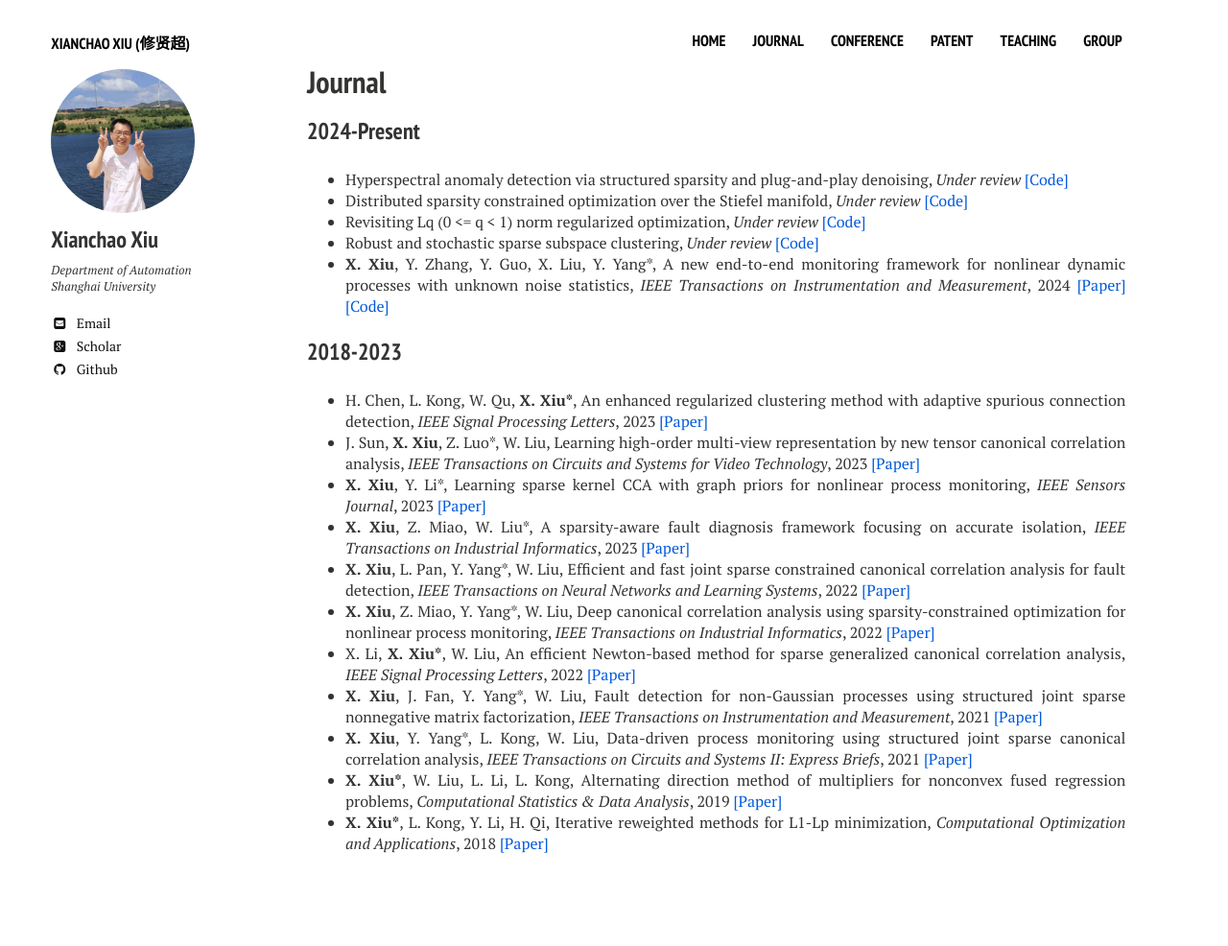
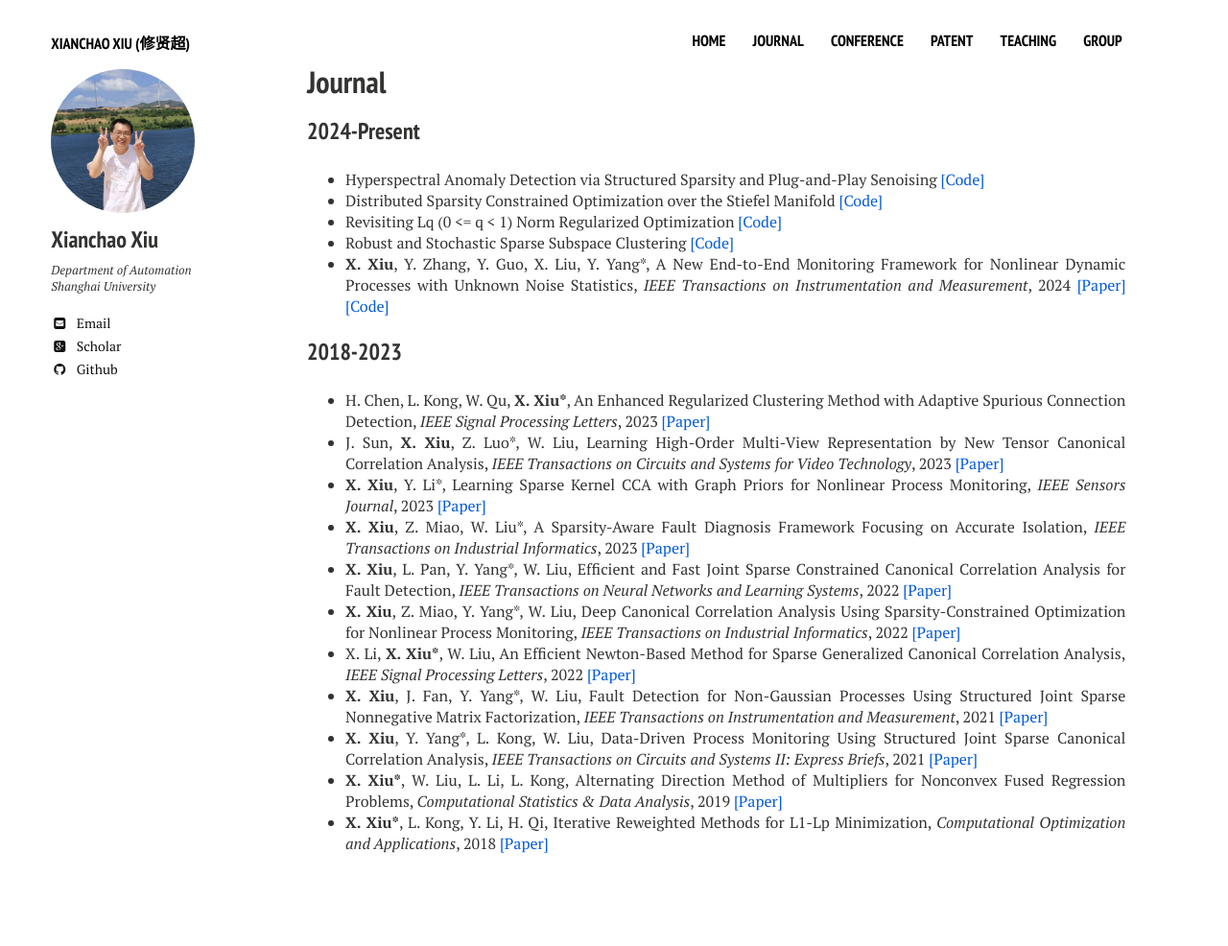
Before and after one commit to xianchaoxiu/xianchaoxiu.github.io, a Jekyll site: the page built from journal/index.md, in a window 1280 px wide. Shown: the whole page at 96% size. Built offline with Jekyll 4.4.1, drawn with Linux system fonts in a browser that asks for light colours; nearby versions of some CDN libraries.

Commit message:
Update index.md

```diff
--- a/journal/index.md
+++ b/journal/index.md
@@ -11,22 +11,22 @@ share: false
 
 
 ### 2024-Present
-* Hyperspectral anomaly detection via structured sparsity and plug-and-play denoising, <i>Under review</i> <a href="https://github.com/jjs-jjs" class="textlink" target="_blank">[Code]</a> <br>
-* Distributed sparsity constrained optimization over the Stiefel manifold, <i>Under review</i> <a href="https://github.com/wtqu" class="textlink" target="_blank">[Code]</a> <br>
-* Revisiting Lq (0 <= q < 1) norm regularized optimization, <i>Under review</i> <a href="https://github.com/ShenglongZhou/PSNP" class="textlink" target="_blank">[Code]</a> <br>
-* Robust and stochastic sparse subspace clustering, <i>Under review</i> <a href="https://github.com/zhudafa/S3CH" class="textlink" target="_blank">[Code]</a> <br>
-* <b>X. Xiu</b>, Y. Zhang, Y. Guo, X. Liu, Y. Yang*, A new end-to-end monitoring framework for nonlinear dynamic processes with unknown noise statistics, <i>IEEE Transactions on Instrumentation and Measurement</i>, 2024 <a href="https://ieeexplore.ieee.org/document/10252040" class="textlink" target="_blank">[Paper]</a> <a href="https://github.com/xianchaoxiu/IEEE_TIM_DRNN" class="textlink" target="_blank">[Code]</a> <br>
+* Hyperspectral Anomaly Detection via Structured Sparsity and Plug-and-Play Senoising <a href="https://github.com/jjs-jjs" class="textlink" target="_blank">[Code]</a> <br>
+* Distributed Sparsity Constrained Optimization over the Stiefel Manifold <a href="https://github.com/wtqu" class="textlink" target="_blank">[Code]</a> <br>
+* Revisiting Lq (0 <= q < 1) Norm Regularized Optimization <a href="https://github.com/ShenglongZhou/PSNP" class="textlink" target="_blank">[Code]</a> <br>
+* Robust and Stochastic Sparse Subspace Clustering <a href="https://github.com/zhudafa/S3CH" class="textlink" target="_blank">[Code]</a> <br>
+* <b>X. Xiu</b>, Y. Zhang, Y. Guo, X. Liu, Y. Yang*, A New End-to-End Monitoring Framework for Nonlinear Dynamic Processes with Unknown Noise Statistics, <i>IEEE Transactions on Instrumentation and Measurement</i>, 2024 <a href="https://ieeexplore.ieee.org/document/10252040" class="textlink" target="_blank">[Paper]</a> <a href="https://github.com/xianchaoxiu/IEEE_TIM_DRNN" class="textlink" target="_blank">[Code]</a> <br>
 
 
 ### 2018-2023
-* H. Chen, L. Kong, W. Qu, <b>X. Xiu*</b>, An enhanced regularized clustering method with adaptive spurious connection detection, <i>IEEE Signal Processing Letters</i>, 2023 <a href="https://ieeexplore.ieee.org/document/10252040" class="textlink" target="_blank">[Paper]</a> <br>
-* J. Sun, <b>X. Xiu</b>, Z. Luo*, W. Liu, Learning high-order multi-view representation by new tensor canonical correlation analysis, <i>IEEE Transactions on Circuits and Systems for Video Technology</i>, 2023 <a href="https://ieeexplore.ieee.org/document/10091146" class="textlink" target="_blank">[Paper]</a> <br>
-* <b>X. Xiu</b>, Y. Li*, Learning sparse kernel CCA with graph priors for nonlinear process monitoring, <i>IEEE Sensors Journal</i>, 2023 <a href="https://ieeexplore.ieee.org/document/10050438" class="textlink" target="_blank">[Paper]</a> <br>
-* <b>X. Xiu</b>, Z. Miao, W. Liu*, A sparsity-aware fault diagnosis framework focusing on accurate isolation, <i>IEEE Transactions on Industrial Informatics</i>, 2023 <a href="https://ieeexplore.ieee.org/document/9788040" class="textlink" target="_blank">[Paper]</a> <br>
-* <b>X. Xiu</b>, L. Pan, Y. Yang*, W. Liu, Efficient and fast joint sparse constrained canonical correlation analysis for fault detection, <i>IEEE Transactions on Neural Networks and Learning Systems</i>, 2022 <a href="https://ieeexplore.ieee.org/document/9887978" class="textlink" target="_blank">[Paper]</a> <br>
-* <b>X. Xiu</b>, Z. Miao, Y. Yang*, W. Liu, Deep canonical correlation analysis using sparsity-constrained optimization for nonlinear process monitoring, <i>IEEE Transactions on Industrial Informatics</i>, 2022 <a href="https://ieeexplore.ieee.org/document/9583864" class="textlink" target="_blank">[Paper]</a> <br>
-* X. Li, <b>X. Xiu*</b>, W. Liu, An efficient Newton-based method for sparse generalized canonical correlation analysis, <i>IEEE Signal Processing Letters</i>, 2022 <a href="https://ieeexplore.ieee.org/document/9619966" class="textlink" target="_blank">[Paper]</a> <br>
-* <b>X. Xiu</b>, J. Fan, Y. Yang*, W. Liu, Fault detection for non-Gaussian processes using structured joint sparse nonnegative matrix factorization, <i>IEEE Transactions on Instrumentation and Measurement</i>, 2021 <a href="https://ieeexplore.ieee.org/document/9381237" class="textlink" target="_blank">[Paper]</a> <br>
-* <b>X. Xiu</b>, Y. Yang*, L. Kong, W. Liu, Data-driven process monitoring using structured joint sparse canonical correlation analysis, <i>IEEE Transactions on Circuits and Systems II: Express Briefs</i>, 2021 <a href="https://ieeexplore.ieee.org/document/9068308" class="textlink" target="_blank">[Paper]</a> <br>
-* <b>X. Xiu*</b>, W. Liu, L. Li, L. Kong, Alternating direction method of multipliers for nonconvex fused regression problems, <i>Computational Statistics & Data Analysis</i>, 2019 <a href="https://www.sciencedirect.com/science/article/abs/pii/S0167947319300039" class="textlink" target="_blank">[Paper]</a> <br>
-* <b>X. Xiu*</b>, L. Kong, Y. Li, H. Qi, Iterative reweighted methods for L1-Lp minimization, <i>Computational Optimization and Applications</i>, 2018 <a href="https://link.springer.com/article/10.1007/s10589-017-9977-7" class="textlink" target="_blank">[Paper]</a> <br>
+* H. Chen, L. Kong, W. Qu, <b>X. Xiu*</b>, An Enhanced Regularized Clustering Method with Adaptive Spurious Connection Detection, <i>IEEE Signal Processing Letters</i>, 2023 <a href="https://ieeexplore.ieee.org/document/10252040" class="textlink" target="_blank">[Paper]</a> <br>
+* J. Sun, <b>X. Xiu</b>, Z. Luo*, W. Liu, Learning High-Order Multi-View Representation by New Tensor Canonical Correlation Analysis, <i>IEEE Transactions on Circuits and Systems for Video Technology</i>, 2023 <a href="https://ieeexplore.ieee.org/document/10091146" class="textlink" target="_blank">[Paper]</a> <br>
+* <b>X. Xiu</b>, Y. Li*, Learning Sparse Kernel CCA with Graph Priors for Nonlinear Process Monitoring, <i>IEEE Sensors Journal</i>, 2023 <a href="https://ieeexplore.ieee.org/document/10050438" class="textlink" target="_blank">[Paper]</a> <br>
+* <b>X. Xiu</b>, Z. Miao, W. Liu*, A Sparsity-Aware Fault Diagnosis Framework Focusing on Accurate Isolation, <i>IEEE Transactions on Industrial Informatics</i>, 2023 <a href="https://ieeexplore.ieee.org/document/9788040" class="textlink" target="_blank">[Paper]</a> <br>
+* <b>X. Xiu</b>, L. Pan, Y. Yang*, W. Liu, Efficient and Fast Joint Sparse Constrained Canonical Correlation Analysis for Fault Detection, <i>IEEE Transactions on Neural Networks and Learning Systems</i>, 2022 <a href="https://ieeexplore.ieee.org/document/9887978" class="textlink" target="_blank">[Paper]</a> <br>
+* <b>X. Xiu</b>, Z. Miao, Y. Yang*, W. Liu, Deep Canonical Correlation Analysis Using Sparsity-Constrained Optimization for Nonlinear Process Monitoring, <i>IEEE Transactions on Industrial Informatics</i>, 2022 <a href="https://ieeexplore.ieee.org/document/9583864" class="textlink" target="_blank">[Paper]</a> <br>
+* X. Li, <b>X. Xiu*</b>, W. Liu, An Efficient Newton-Based Method for Sparse Generalized Canonical Correlation Analysis, <i>IEEE Signal Processing Letters</i>, 2022 <a href="https://ieeexplore.ieee.org/document/9619966" class="textlink" target="_blank">[Paper]</a> <br>
+* <b>X. Xiu</b>, J. Fan, Y. Yang*, W. Liu, Fault Detection for Non-Gaussian Processes Using Structured Joint Sparse Nonnegative Matrix Factorization, <i>IEEE Transactions on Instrumentation and Measurement</i>, 2021 <a href="https://ieeexplore.ieee.org/document/9381237" class="textlink" target="_blank">[Paper]</a> <br>
+* <b>X. Xiu</b>, Y. Yang*, L. Kong, W. Liu, Data-Driven Process Monitoring Using Structured Joint Sparse Canonical Correlation Analysis, <i>IEEE Transactions on Circuits and Systems II: Express Briefs</i>, 2021 <a href="https://ieeexplore.ieee.org/document/9068308" class="textlink" target="_blank">[Paper]</a> <br>
+* <b>X. Xiu*</b>, W. Liu, L. Li, L. Kong, Alternating Direction Method of Multipliers for Nonconvex Fused Regression Problems, <i>Computational Statistics & Data Analysis</i>, 2019 <a href="https://www.sciencedirect.com/science/article/abs/pii/S0167947319300039" class="textlink" target="_blank">[Paper]</a> <br>
+* <b>X. Xiu*</b>, L. Kong, Y. Li, H. Qi, Iterative Reweighted Methods for L1-Lp Minimization, <i>Computational Optimization and Applications</i>, 2018 <a href="https://link.springer.com/article/10.1007/s10589-017-9977-7" class="textlink" target="_blank">[Paper]</a> <br>
```
